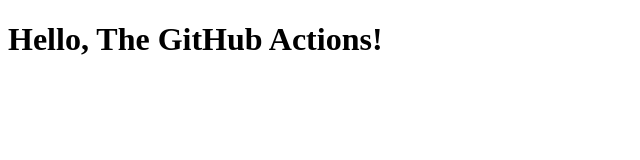
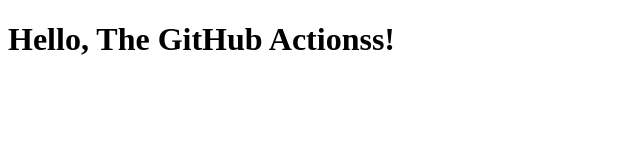
Before and after one commit to nangyaly0/trial_project_with_github, a plain HTML site: page index.html in a window 1280 px wide. Shown: the full height of the page, 0-640 px from the left. Drawn offline with Linux system fonts and the light colour scheme.

Commit message:
Update index.html

```diff
--- a/index.html
+++ b/index.html
@@ -6,6 +6,6 @@
     <title>GitHub Actions Demo</title>
 </head>
 <body>
-    <h1>Hello, The GitHub Actions!</h1>
+    <h1>Hello, The GitHub Actionss!</h1>
 </body>
 </html>
```
